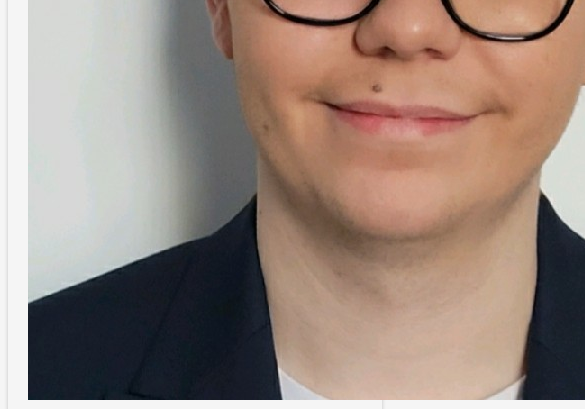
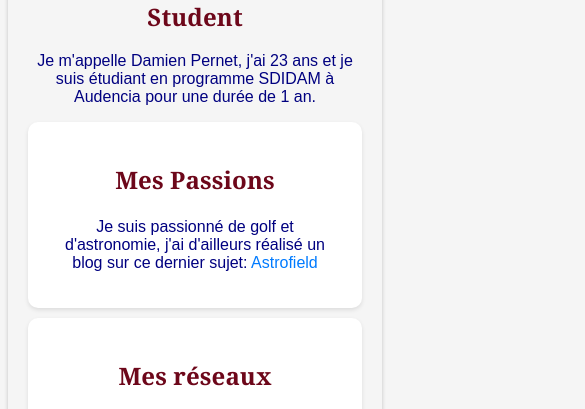
Before and after one commit to damien-pernet/my-profile, a plain HTML site: page index.html in a window 390 px wide. Shown: the part 428-837 px from the top of the page, 585 px wide, since content can reach past the window. Drawn offline with Linux system fonts and the light colour scheme.

Commit message:
Add files via upload

```diff
--- a/index.html
+++ b/index.html
@@ -1,5 +1,4 @@
 <!DOCTYPE html>
-<html lang="en">
 <head>
   <meta charset="UTF-8">
   <title>Damien Pernet</title>
@@ -8,18 +7,22 @@
 <body>
   <div class="container">
     <div class="profile-card">
-    <img src="images/profile-picture.jpg" alt="Profile picture" class="profile-image">
+      <img class="profile-image" src="images/profile-picture.jpg" alt="Profile picture">
       <h1 class="profile-name">Damien Pernet</h1>
       <h2>Student</h2>
       <p class="profile-description">
         Je m'appelle Damien Pernet, j'ai 23 ans et je suis étudiant en programme SDIDAM à Audencia pour une durée de 1 an.
+      </p>
+      <div class="passion-card">
         <h3>Mes Passions</h3>
         <p class="passions-description">
-          Je suis passionné de golf et d'astronomie, j'ai d'aileurs réalisé un blog sur ce dernier sujet: <li><a href="https://www.astrofield.net">Astrofield</a></li>
+          Je suis passionné de golf et d'astronomie, j'ai d'ailleurs réalisé un blog sur ce dernier sujet:
+          <a href="https://www.astrofield.net">Astrofield</a>
         </p>
+      </div>
+      <div class="networks-card">
         <h3>Mes réseaux</h3>
         <ul class="profile-links">
-
           <li>
             <img src="images/github.png" alt="Github logo" class="profile-link-icon">
             <a href="https://github.com/DamienPernet">GitHub</a>
@@ -30,5 +33,7 @@
           </li>
         </ul>
       </div>
+    </div>
+  </div>
 </body>
 </html>
--- a/style.css
+++ b/style.css
@@ -2,10 +2,6 @@ body {
   font-family: sans-serif;
   color: #000080;
   background-color: #f5f5f5;
-}
-list-inline > li {
-  display: inline; /* change list item behavior to inline */
-  padding: 0px 20px; /* add som left/right padding between list items */
 }
 
 .container {
@@ -14,6 +10,24 @@ list-inline > li {
   padding: 20px;
   border-radius: 10px;
   box-shadow: 0 2px 4px rgba(0, 0, 0, 0.2);
+}
+
+.profile-card {
+  text-align: center;
+}
+
+.profile-image {
+  width: 150px; /* Ajustez la taille selon vos besoins */
+  border-radius: 50%;
+}
+
+.passion-card,
+.networks-card {
+  margin-top: 20px;
+  background-color: #ffffff;
+  padding: 20px;
+  border-radius: 10px;
+  box-shadow: 0 2px 4px rgba(0, 0, 0, 0.1);
 }
 
 h1, h2, h3 {
@@ -44,27 +58,15 @@ a:hover {
 
 .profile-links li a {
   color: #3c3c3c;
-
+}
 
 @media (max-width: 767px) {
-  .container {
-    flex-direction: column;
+  .profile-image {
+    width: 100%; /* Utilisez la largeur maximale pour les écrans étroits */
   }
 
-  .profile-image {
-    display: block;
-    margin: 0 auto 20px;
-  }
-
-  .profile-name {
-    text-align: center;
-  }
-
-  .profile-description {
-    margin-bottom: 0;
-  }
-
-  .profile-links {
-    text-align: center;
+  .passion-card,
+  .networks-card {
+    margin-top: 10px;
   }
 }
```
Lines whose indentation alone changed are shown as unchanged.
